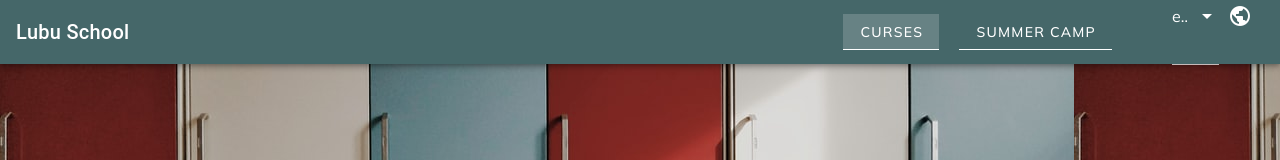
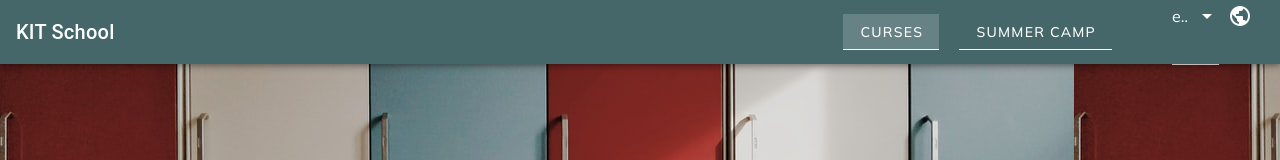
Before and after one commit to KaterinaKhleb/lubu-schule, a Vue app: page / in a window 1280 px wide. Shown: the top 160 px of the page. Built offline with nearby package versions, Linux system fonts and the light colour scheme.

Commit message:
changed school name

```diff
--- a/public/index.html
+++ b/public/index.html
@@ -6,7 +6,7 @@
     <meta http-equiv="X-UA-Compatible" content="IE=edge">
     <meta name="viewport" content="width=device-width,initial-scale=1.0">
     <link rel="icon" href="<%= BASE_URL %>favicon.ico">
-    <title>Lubu School</title>
+    <title>KIT School</title>
     <link rel="stylesheet" href="https://fonts.googleapis.com/css?family=Mulish:100,300,400,500,700,900">
     <link rel="stylesheet" href="https://fonts.googleapis.com/css?family=Material+Icons">
     <link href="https://fonts.googleapis.com/css?family=Mulish:100,300,400,500,700,900" rel="stylesheet">
--- a/src/components/AppNavigation.vue
+++ b/src/components/AppNavigation.vue
@@ -7,7 +7,7 @@
         >
             <v-spacer class="hidden-md-and-up"></v-spacer>
             <router-link to="/">
-                <span class="title">Lubu School</span>
+                <span class="title">KIT School</span>
             </router-link>
                     <v-spacer class="hidden-sm-and-down"></v-spacer>
 
--- a/src/components/CampDescription.vue
+++ b/src/components/CampDescription.vue
@@ -95,7 +95,7 @@ export default {
                 },
                 {
                     name: 'WE SPEAK',
-                    text: 'English, German, Riussian ',
+                    text: 'English, German, Russian ',
                     icon: 'mdi-ab-testing',
                 },
                 {
```
